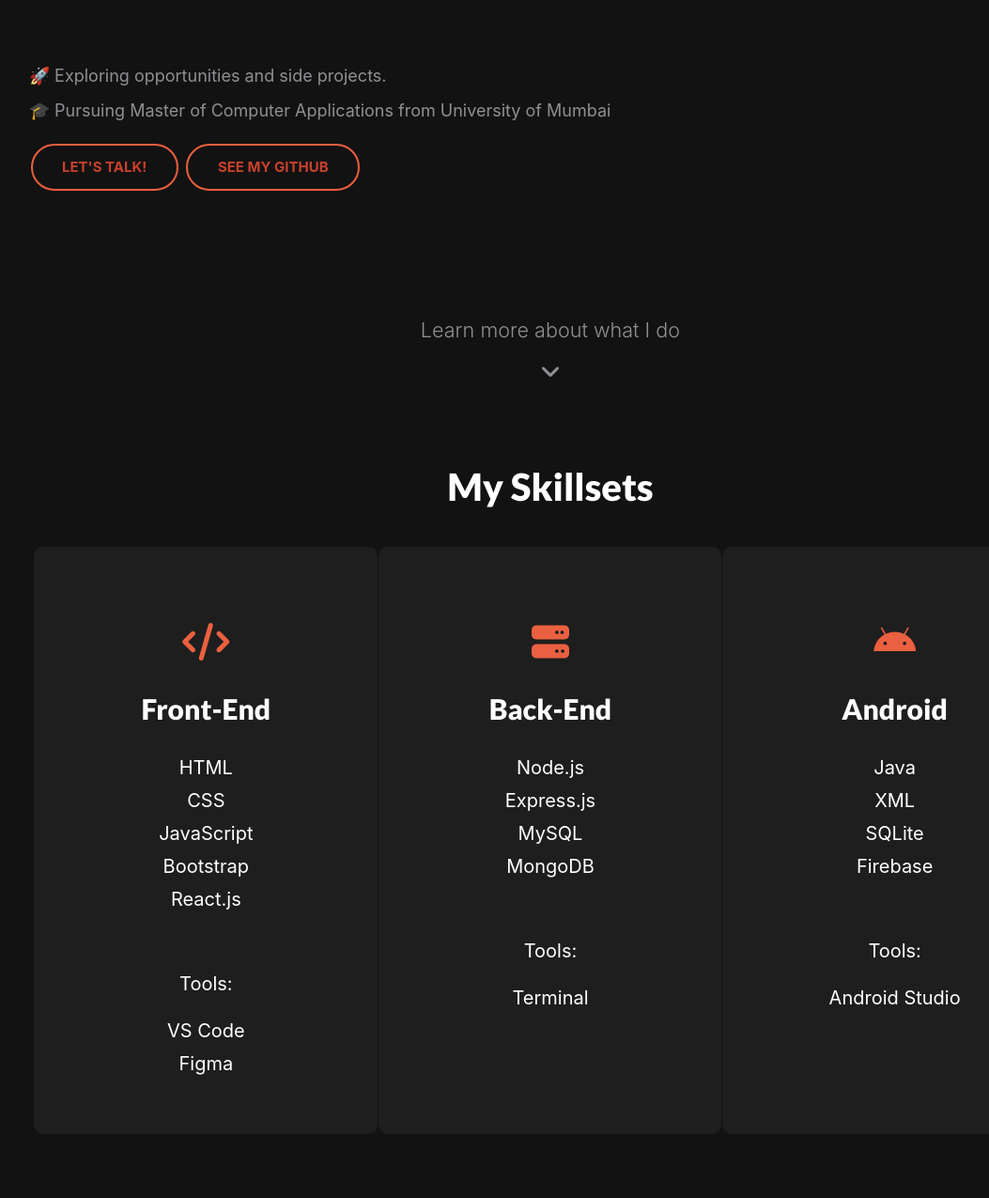
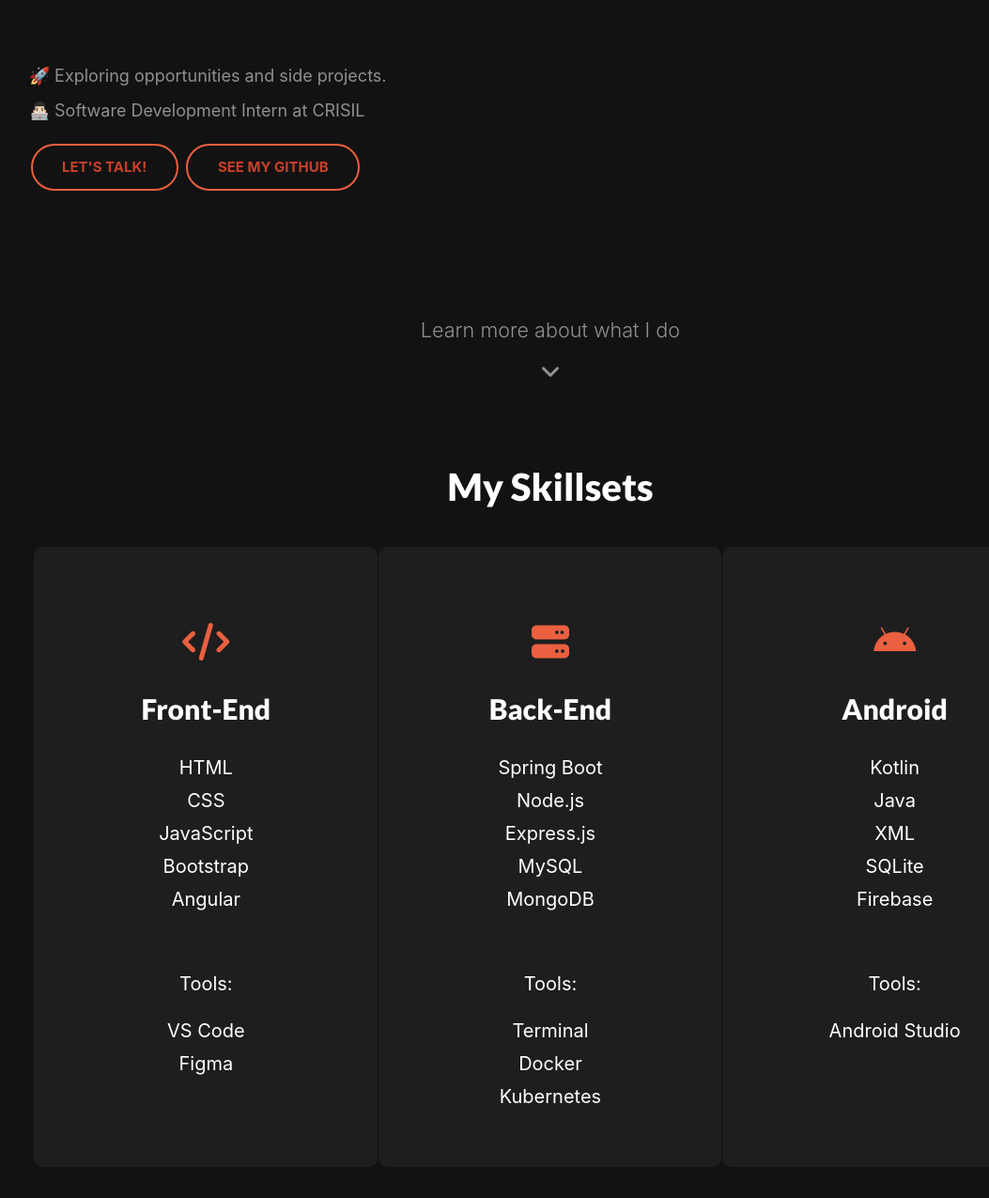
Before and after one commit to nitish-nagar/nitish-nagar.github.io, a plain HTML site: page index.html in a window 1280 px wide. Shown: the part 425-1700 px from the top of the page at 94% size, without its empty margins (54-1107 px from the left). Drawn offline with nearby package versions, Linux system fonts and the light colour scheme.

Commit message:
Updated after internship

```diff
--- a/index.html
+++ b/index.html
@@ -76,7 +76,7 @@
       <div class="row">
         <div class="col-sm-12 learn-more">
           <p>🚀 Exploring opportunities and side projects.</p>
-          <p>🎓 Pursuing Master of Computer Applications from University of Mumbai</p>
+          <p>👨🏻‍💻 Software Development Intern at CRISIL</p>
           <a class="main-button" href="mailto:nitishnagar03@gmail.com">Let's Talk!</a>
           <a class="main-button" href="https://github.com/nitish-nagar" target="_blank">See My Github</a>
           <div class="learn-more-end text-center">
@@ -103,7 +103,7 @@
             <li>CSS</li>
             <li>JavaScript</li>
             <li>Bootstrap</li>
-            <li>React.js</li>
+            <li>Angular</li>
           </ul>
           <p>Tools:</p>
           <ul class="list-unstyled">
@@ -115,6 +115,7 @@
           <i class="fas fa-server fa-2x"></i>
           <h4>Back-End</h4>
           <ul class="list-unstyled">
+            <li>Spring Boot</li>
             <li>Node.js</li>
             <li>Express.js</li>
             <li>MySQL</li>
@@ -123,12 +124,15 @@
           <p>Tools:</p>
           <ul class="list-unstyled">
             <li>Terminal</li>
+            <li>Docker</li>
+            <li>Kubernetes</li>
           </ul>
         </div>
         <div class="skills-columns col-sm-12 col-md-4 text-center">
           <i class="fab fa-android fa-2x"></i>
           <h4>Android</h4>
           <ul class="list-unstyled">
+            <li>Kotlin</li>
             <li>Java</li>
             <li>XML</li>
             <li>SQLite</li>
@@ -214,7 +218,7 @@
             <h6>CRISIL</h6>
             <p>Mumbai, Maharashtra</p>
             <p>Jan 2023-Present</p>
-            <!-- <p>Work description here</p> -->
+            <p>I worked on a Data Platform project with 21 microservices incorporating ML Models, Web Crawlers, and technologies such as Spring Boot, Angular, Amazon RDS PostgreSQL, DocumentDB, and Kafka. Additionally, I built a formula computation project from scratch using Spring Boot, Spark, Python, and Amazon RDS PostgreSQL, catering to banks. I resolved various bugs, including file uploading problems to Amazon S3, conducted testing in Dev and QA deployment, developed JUnit Unit Tests with Mockito, and deployed Docker containers in a Kubernetes cluster on AWS EKS, utilizing Azure DevOps CI/CD pipelines.</p>
           </div>
         </div>
 
@@ -238,9 +242,6 @@
       <div class="row">
         <div class="col-sm-12 text-center">
           <h2 class="mb-4">Keep In Touch</h2>
-          <div class="contact-image mb-4">
-            <img src="img/contact-image.png" alt="Nitish Nagar">
-          </div>
           <div class="contact-message">
             <p style="margin-bottom: 0.2em;">I'm currently open to opportunities to work as a <span
                 style="color:rgb(255, 103, 68)">Full Stack Developer / Mobile App Developer</span></pstyle>
@@ -250,7 +251,7 @@
             <a href="mailto:nitishnagar03@gmail.com">
               <p>nitishnagar03@gmail.com</p>
             </a>
-            <a href="https://drive.google.com/file/d/1BbED6lGnMaXKMn1R48q7zcVj5iZg3A32/view?usp=sharing"
+            <a href="https://drive.google.com/file/d/10iMvhzzsplDTF5xqomCDpds0vwNIB31a/view?usp=sharing"
               class="btn btn-light text-dark btn-sm mb-5" target="_blank"><i class="fas fa-file-alt"></i> Resume</a>
           </div>
           <div class="social-media-icons">
```
Also changed, not shown: img/contact-image.png (deleted).
